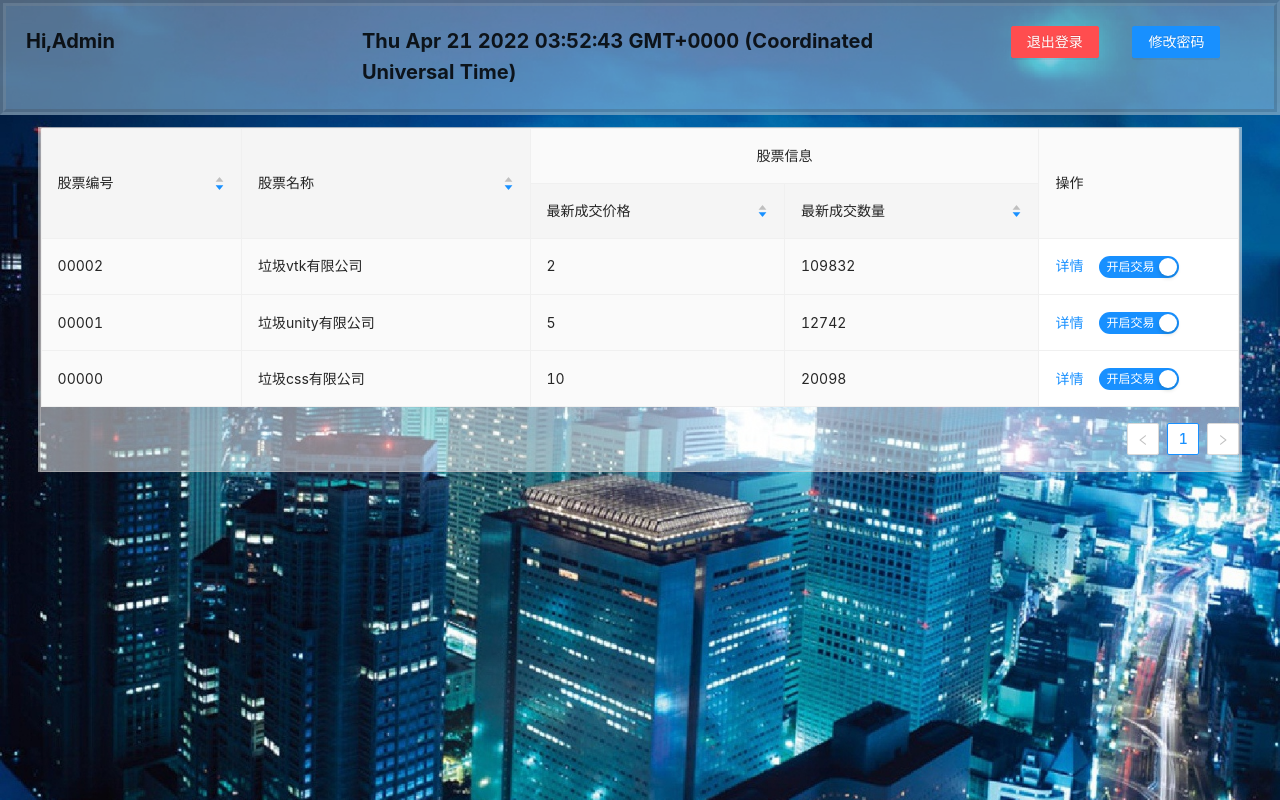
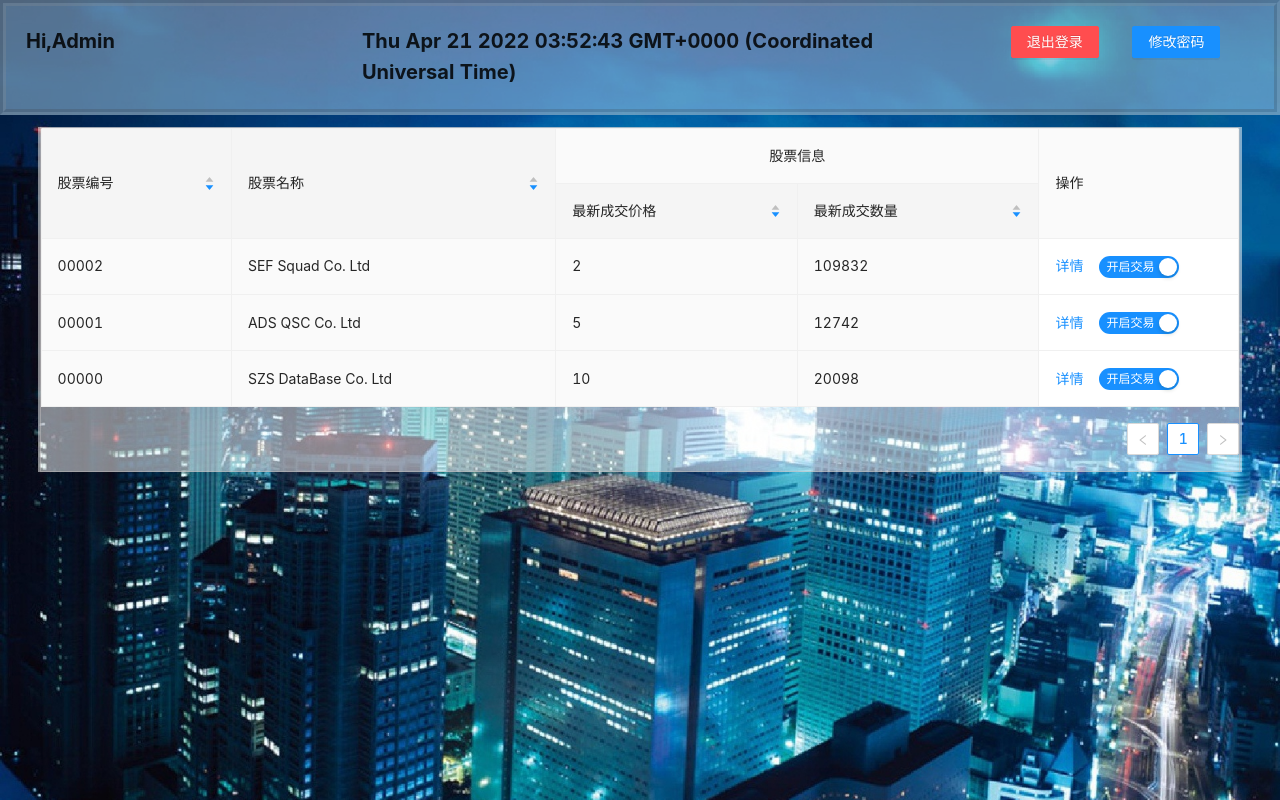
Before and after one commit to chenxw02/stock-trading-system-frontend-2022, a React (Create React App) app: page /admin in a window 1280 px wide. Built offline with nearby package versions, Linux system fonts and the light colour scheme.

Commit message:
change company name

```diff
--- a/src/page/AdminPage/AdminPage.js
+++ b/src/page/AdminPage/AdminPage.js
@@ -8,19 +8,19 @@ const { Column, ColumnGroup } = Table;
 const data = [
     {
         id : '00000',
-        name : '垃圾css有限公司',
+        name : 'SZS DataBase Co. Ltd',
         price: 10,
         number: 20098,
     },
     {
         id : '00001',
-        name : '垃圾unity有限公司',
+        name : 'ADS QSC Co. Ltd',
         price: 5,
         number: 12742,
     },
     {
         id : '00002',
-        name : '垃圾vtk有限公司',
+        name : 'SEF Squad Co. Ltd',
         price: 2,
         number: 109832,
     },
@@ -202,7 +202,7 @@ function AdminPage() {
                   ]}
             >
                 <Descriptions bordered size="small">
-                    <Descriptions.Item label="股票名称">垃圾css有限公司</Descriptions.Item>
+                    <Descriptions.Item label="股票名称">SEF Squad Co. Ltd</Descriptions.Item>
                     <Descriptions.Item label="最新交易价格">2</Descriptions.Item>
                     <Descriptions.Item label="最新交易数量">109832</Descriptions.Item>
                 </Descriptions>
```
